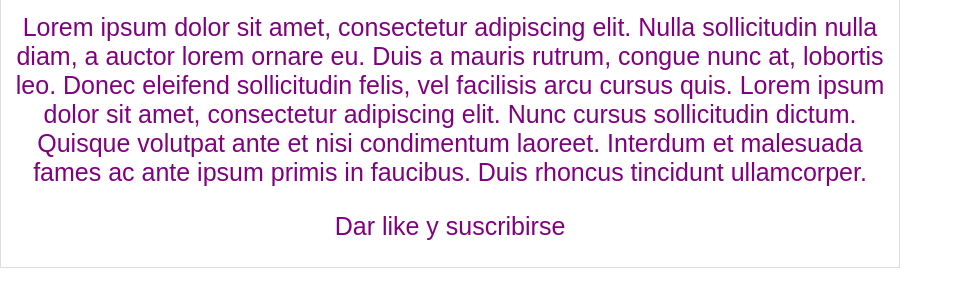
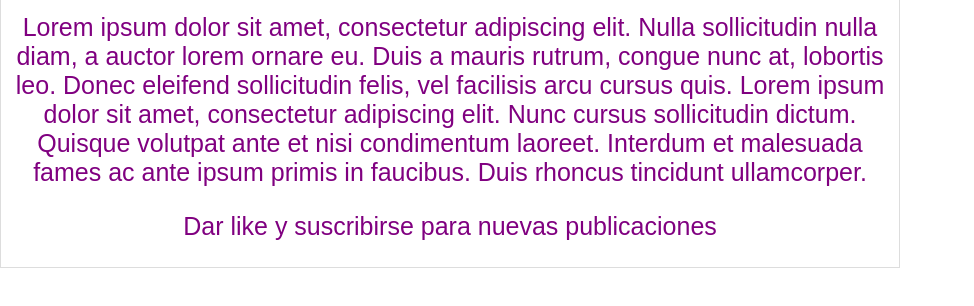
Before and after one commit to Alejxa/ProyectoGit02, a plain HTML site: page index.html in a window 1280 px wide. Shown: the part 260-566 px from the top of the page, without its empty margins (0-974 px from the left). Drawn offline with Linux system fonts and the light colour scheme.

Commit message:
Autoalizacion de nuevas publicaciones

```diff
--- a/index.html
+++ b/index.html
@@ -20,7 +20,7 @@
     <h1>ProyectoGit02</h1>
     <p>Lorem ipsum dolor sit amet, consectetur adipiscing elit. Nulla sollicitudin nulla diam, a auctor lorem ornare eu. Duis a mauris rutrum, congue nunc at, lobortis leo. Donec eleifend sollicitudin felis, vel facilisis arcu cursus quis. Lorem ipsum dolor sit amet, consectetur adipiscing elit. Nunc cursus sollicitudin dictum. Quisque volutpat ante et nisi condimentum laoreet. Interdum et malesuada fames ac ante ipsum primis in faucibus. Duis rhoncus tincidunt ullamcorper.</p>
     <p>
-        Dar like y suscribirse
+        Dar like y suscribirse para nuevas publicaciones
     </p>
     </div>
 </body>
```
